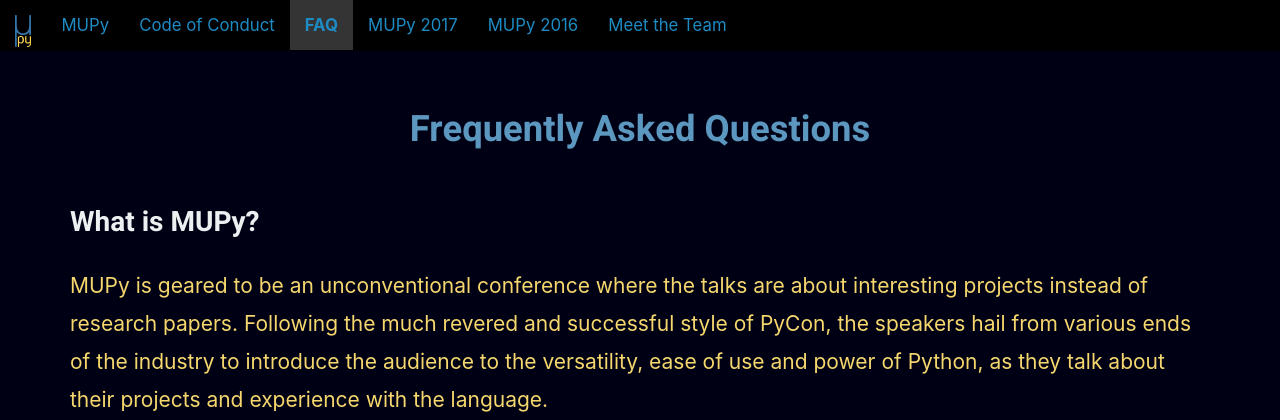
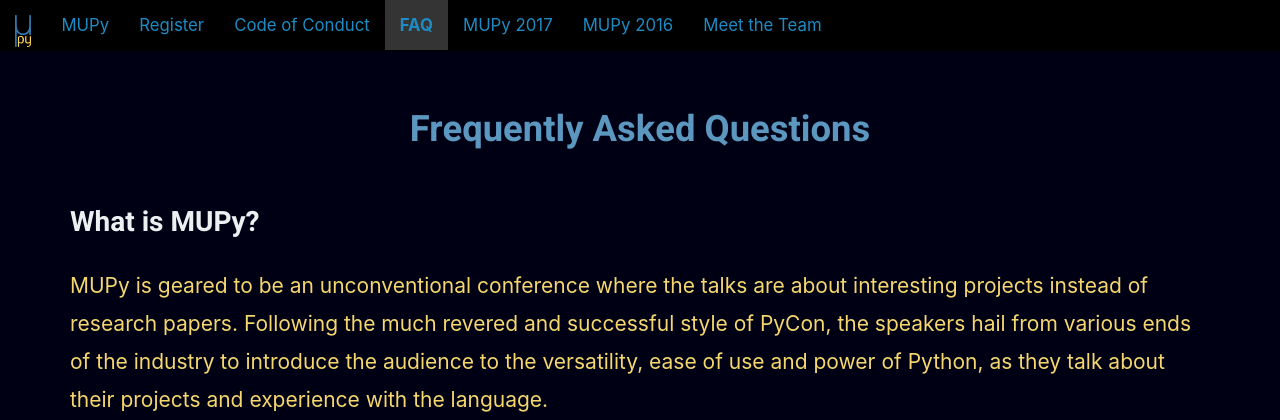
Before and after one commit to avikantz/pypals-website, a Flask app: page /faq in a window 1280 px wide. Shown: the top 420 px of the page. Run offline with Flask 2, Linux system fonts and the light colour scheme; parts of the project's set-up code (start-up, migrations or seed data) failed here and were passed over; some libraries are stand-ins or nearby versions; some web fonts are replaced.

Commit message:
/register visible

```diff
--- a/templates/base.html
+++ b/templates/base.html
@@ -50,7 +50,7 @@
 			<div class="navbar-collapse collapse">
 				<ul class="nav navbar-nav">
 					<li {% if subtitle == 'MUPy' %} class="active" {% endif %}><a href="/">MUPy</a></li>
-					<!-- <li {% if request.endpoint == 'register' %} class="active" {% endif %}><a href="{{ url_for('register') }}">Register</a></li> -->
+					<li {% if request.endpoint == 'register' %} class="active" {% endif %}><a href="{{ url_for('register') }}">Register</a></li>
 					<!-- <li {% if request.endpoint == 'proposal' %} class="active" {% endif %}><a href="{{ url_for('proposal') }}">Proposal</a></li>
 					<li {% if request.endpoint == 'lightningproposal' %} class="active" {% endif %}><a href="{{ url_for('lightningproposal') }}">Lightning Talk CFP</a></li> -->
 					<!-- <li {% if request.endpoint == 'talk' %} class="active" {% endif %}><a href="{{ url_for('talk') }}">Schedule</a></li> -->
```
